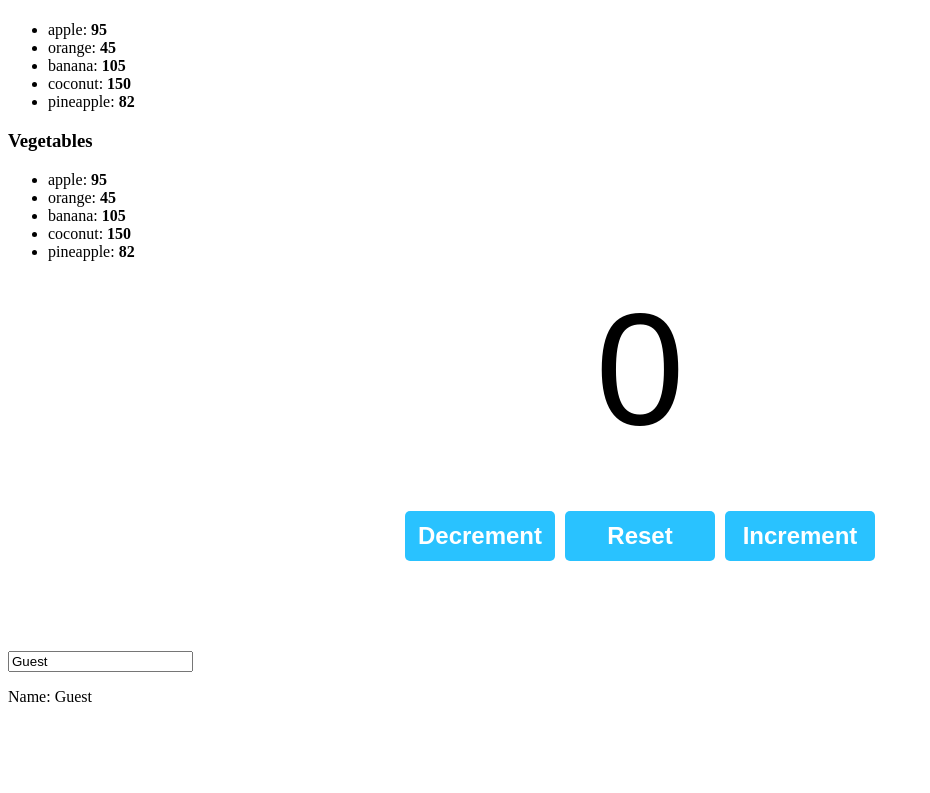
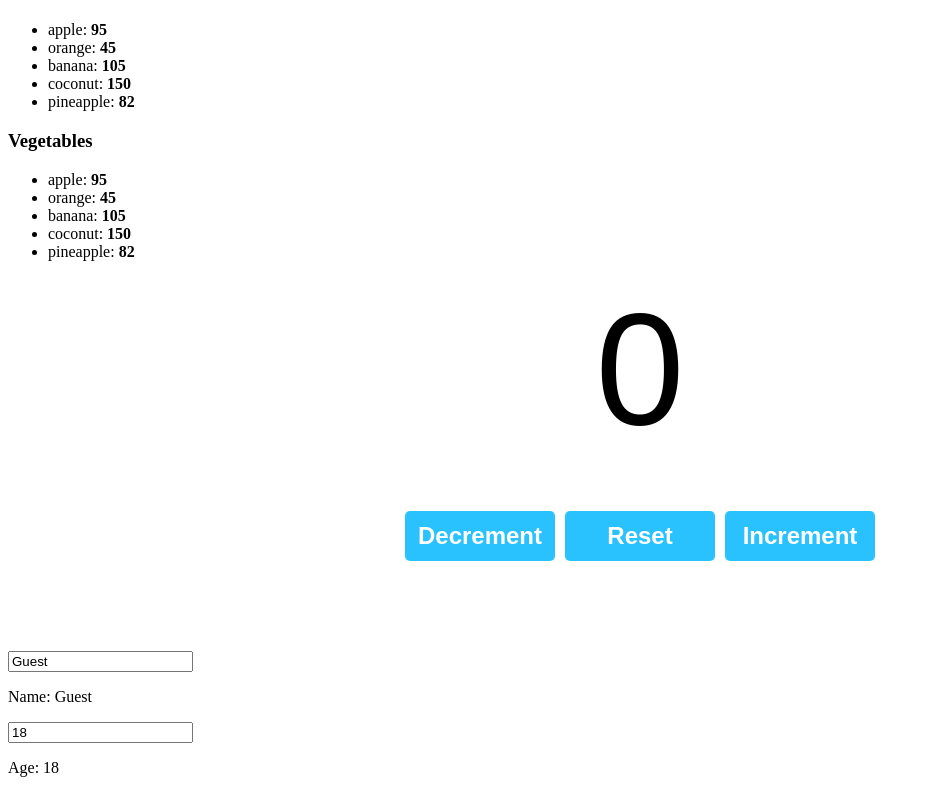
Before and after one commit to AliMukhtarli/learningReact, a React (Vite) app: page / in a window 1280 px wide. Shown: the part 1329-2122 px from the top of the page, without its empty margins (0-930 px from the left). Before the commit the page ends 2051 px from the top, so only its background shows below. Built offline with nearby package versions, Linux system fonts and the light colour scheme.

Commit message:
practicing on numbers

```diff
--- a/src/MyComponent.jsx
+++ b/src/MyComponent.jsx
@@ -6,14 +6,20 @@ import Recat, {useState} from 'react';
 function MyComponent() {
 
     const [name, setName] = useState('Guest');
-
+    const [age, setAge] = useState(18);
     function handleChange(event) {
         setName(event.target.value);
+    }
+
+    function handleAgeChange(event){
+        setAge(event.target.value);
     }
 
     return (<div>
             <input value={name} onChange={handleChange} />
             <p>Name: {name}</p>
+            <input type="number" value={age} onChange={handleAgeChange} />
+            <p>Age: {age}</p>
             </div>)
 
 
```
